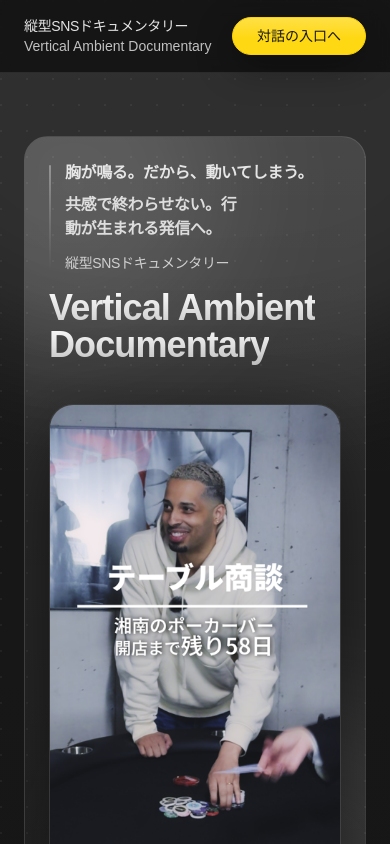
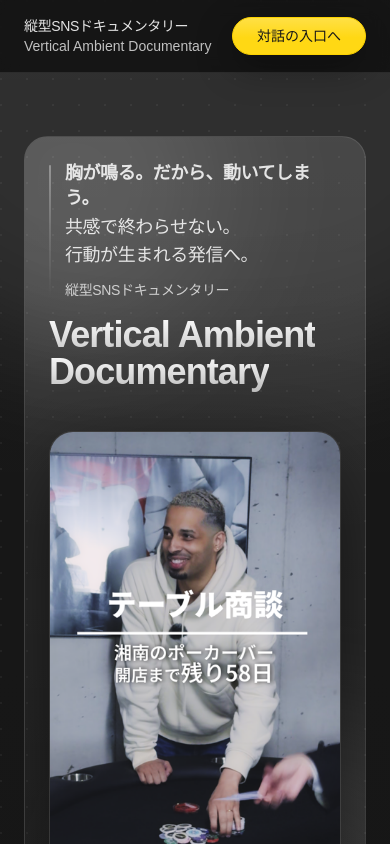
Before and after one commit to naturalpeopleinfo-blip/ambient-doc-clean, a Next.js app: page / in a window 390 px wide. Shown: the top 844 px of the page. Built offline with nearby package versions, Linux system fonts and the light colour scheme.

Commit message:
Fix hero lines layout on mobile

```diff
--- a/src/app/page.tsx
+++ b/src/app/page.tsx
@@ -58,8 +58,11 @@ const works = [
 
 const copy = {
   hero: {
-    brand: "胸が鳴る。だから、動いてしまう。",
-    subhead: "共感で終わらせない。行動が生まれる発信へ。",
+    lines: [
+      "胸が鳴る。だから、動いてしまう。",
+      "共感で終わらせない。",
+      "行動が生まれる発信へ。",
+    ],
     tagline: "縦型SNSドキュメンタリー",
     headline: "Vertical Ambient Documentary",
   },
@@ -586,24 +589,27 @@ export default function Home() {
                       aria-hidden="true"
                       className="absolute left-0 top-1 bottom-1 w-[2px] rounded-full bg-gradient-to-b from-white/35 via-white/15 to-transparent"
                     />
+                    <div className="space-y-1 sm:space-y-2">
+                      {copy.hero.lines.map((line, i) => (
                         <p
-                      className="fade-up text-base sm:text-lg font-semibold tracking-tight text-neutral-100/90 [text-wrap:balance]"
-                      style={{ animationDelay: "40ms" }}
+                          key={i}
+                          className={
+                            "fade-up whitespace-normal text-lg sm:text-lg tracking-tight text-neutral-100/90 leading-snug " +
+                            (i === 0 ? "font-semibold" : "font-medium")
+                          }
+                          style={{ animationDelay: `${40 + i * 100}ms` }}
                         >
-                      {copy.hero.brand}
+                          {line}
                         </p>
-                    <p
-                      className="fade-up mt-2 text-base sm:text-lg font-semibold tracking-tight text-neutral-100/85 [text-wrap:balance]"
-                      style={{ animationDelay: "140ms" }}
-                    >
-                      {copy.hero.subhead}
-                    </p>
+                      ))}
+
                       <p
                         className="fade-up mt-3 text-sm sm:text-base font-medium tracking-tight text-neutral-200/85"
-                      style={{ animationDelay: "240ms" }}
+                        style={{ animationDelay: "340ms" }}
                       >
                         {copy.hero.tagline}
                       </p>
+                    </div>
                   </div>
 
                   <h1 className="fade-up text-4xl sm:text-6xl font-semibold tracking-tight leading-[1.04]" style={{ animationDelay: "320ms" }}>
```
Lines whose indentation alone changed are shown as unchanged.
